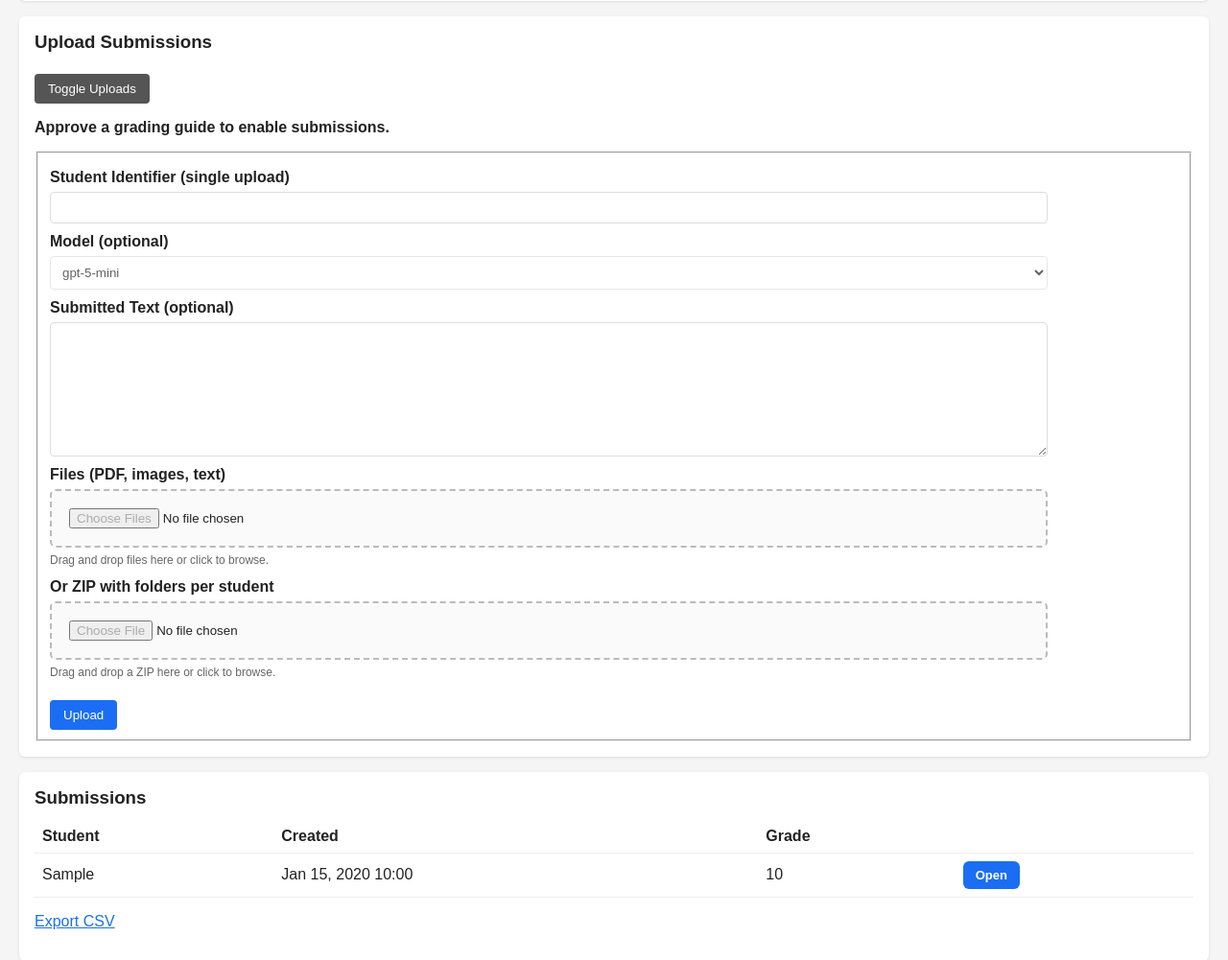
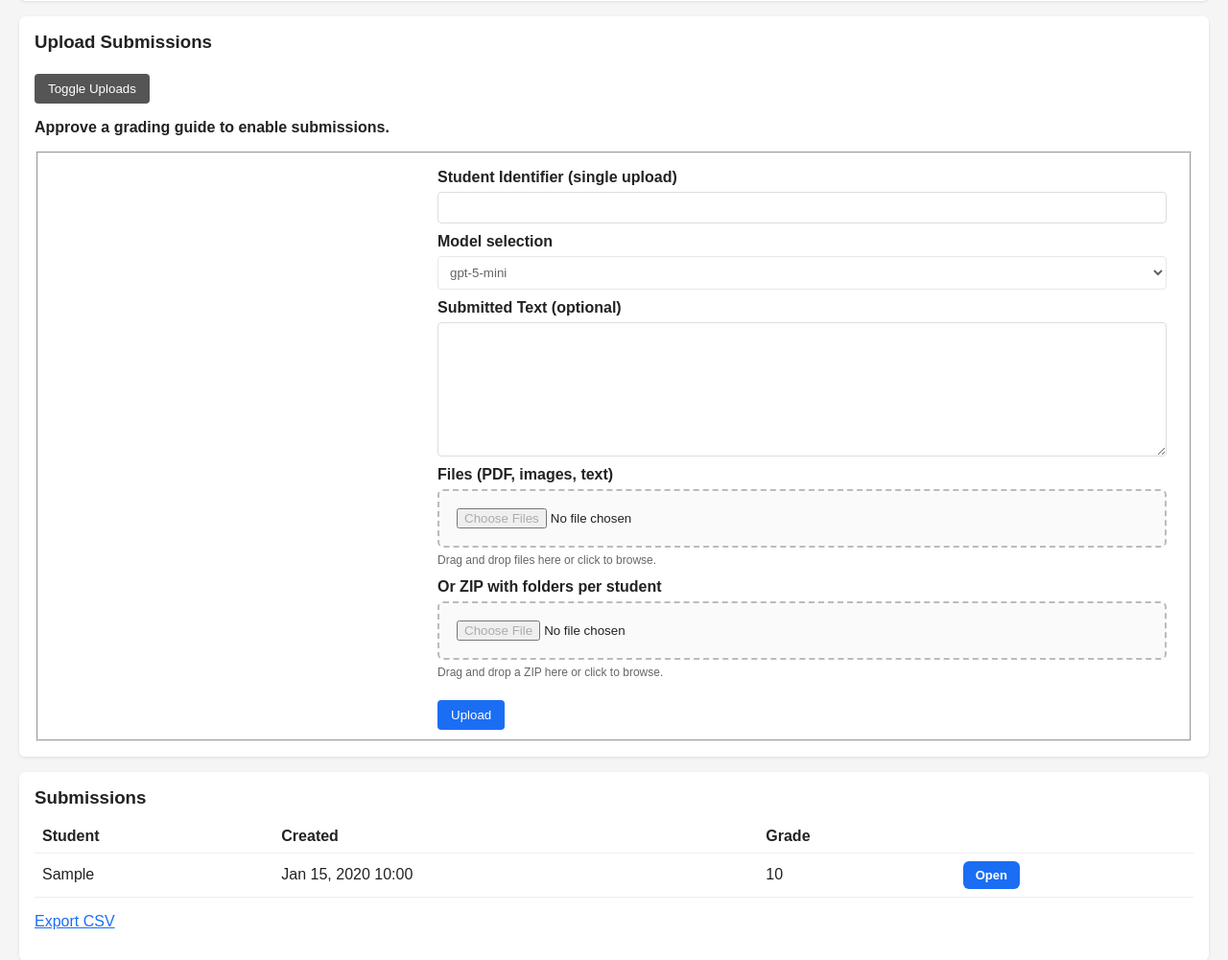
Before and after one commit to ampapacek/SAGE, a Flask app: page /assignments/1 in a window 1280 px wide. Shown: the part 1189-2190 px from the top of the page at 96% size. Run offline with Flask 3, Linux system fonts and the light colour scheme; tables that the repository leaves empty hold one stand-in row (values such as "Sample post"); some libraries are stand-ins or nearby versions.

Commit message:
Right-align upload form and rename model label

```diff
--- a/app.py
+++ b/app.py
@@ -110,6 +110,7 @@ TRANSLATIONS = {
         "approve_guide_enable": "Approve a grading guide to enable submissions.",
         "student_identifier": "Student Identifier (single upload)",
         "model_optional": "Model (optional)",
+        "model_selection": "Model selection",
         "submitted_text_optional": "Submitted Text (optional)",
         "files_label": "Files (PDF, images, text)",
         "drop_files_hint": "Drag and drop files here or click to browse.",
@@ -287,6 +288,7 @@ TRANSLATIONS = {
         "approve_guide_enable": "Schvalte průvodce pro povolení nahrávání.",
         "student_identifier": "Identifikátor studenta (jednotlivě)",
         "model_optional": "Model (volitelný)",
+        "model_selection": "Výběr modelu",
         "submitted_text_optional": "Odevzdaný text (volitelný)",
         "files_label": "Soubory (PDF, obrázky, text)",
         "drop_files_hint": "Přetáhněte soubory sem nebo klikněte pro výběr.",
--- a/templates/assignment_detail.html
+++ b/templates/assignment_detail.html
@@ -161,9 +161,10 @@
     {% endif %}
     <form method="post" action="{{ url_for('upload_submission', assignment_id=assignment.id) }}" enctype="multipart/form-data">
       <fieldset {% if not approved_rubric %}disabled{% endif %}>
+        <div class="upload-form-inner">
           <label for="student_identifier">{{ t('student_identifier') }}</label>
           <input type="text" id="student_identifier" name="student_identifier" />
-      <label for="llm_model">{{ t('model_optional') }}</label>
+          <label for="llm_model">{{ t('model_selection') }}</label>
           <select id="llm_model" name="llm_model">
             {% set selected_model = default_model %}
             <option value="gpt-4o-mini" data-supports-images="true" {% if selected_model == 'gpt-4o-mini' %}selected{% endif %}>gpt-4o-mini</option>
@@ -189,6 +190,7 @@
             <div class="dropzone-hint">{{ t('drop_zip_hint') }}</div>
           </div>
           <button type="submit">{{ t('upload') }}</button>
+        </div>
       </fieldset>
     </form>
     </div>
--- a/templates/base.html
+++ b/templates/base.html
@@ -183,6 +183,7 @@
       .guide-table th, .guide-table td { border-bottom: 1px solid var(--table-border); padding: 6px 8px; vertical-align: top; }
       .guide-list { margin: 6px 0 0 18px; }
       .guide-part { margin-top: 12px; }
+      .upload-form-inner { max-width: 760px; margin: 0 12px 0 auto; }
       .back-to-top {
         position: fixed;
         right: 22px;
```
Lines whose indentation alone changed are shown as unchanged.
